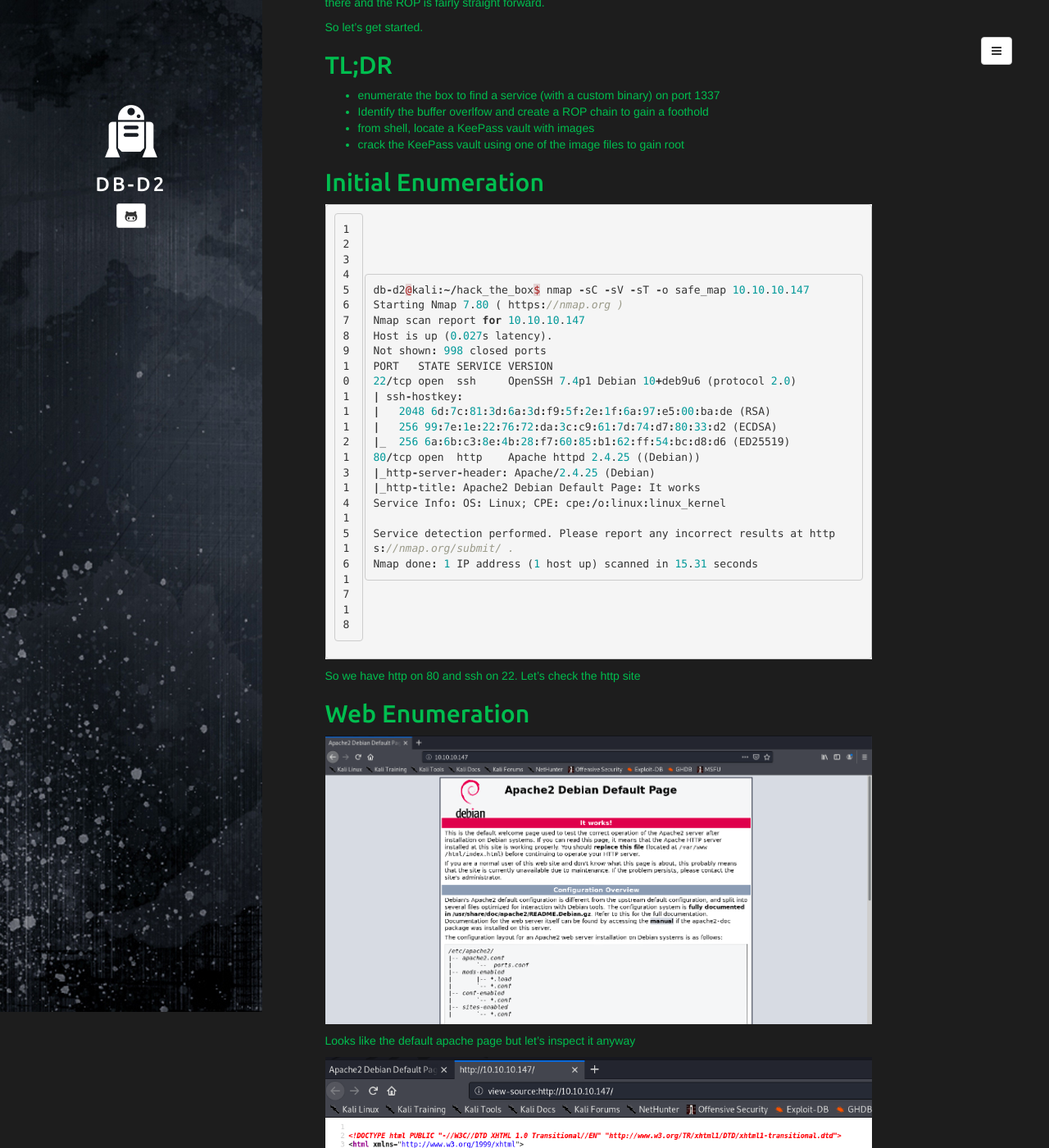
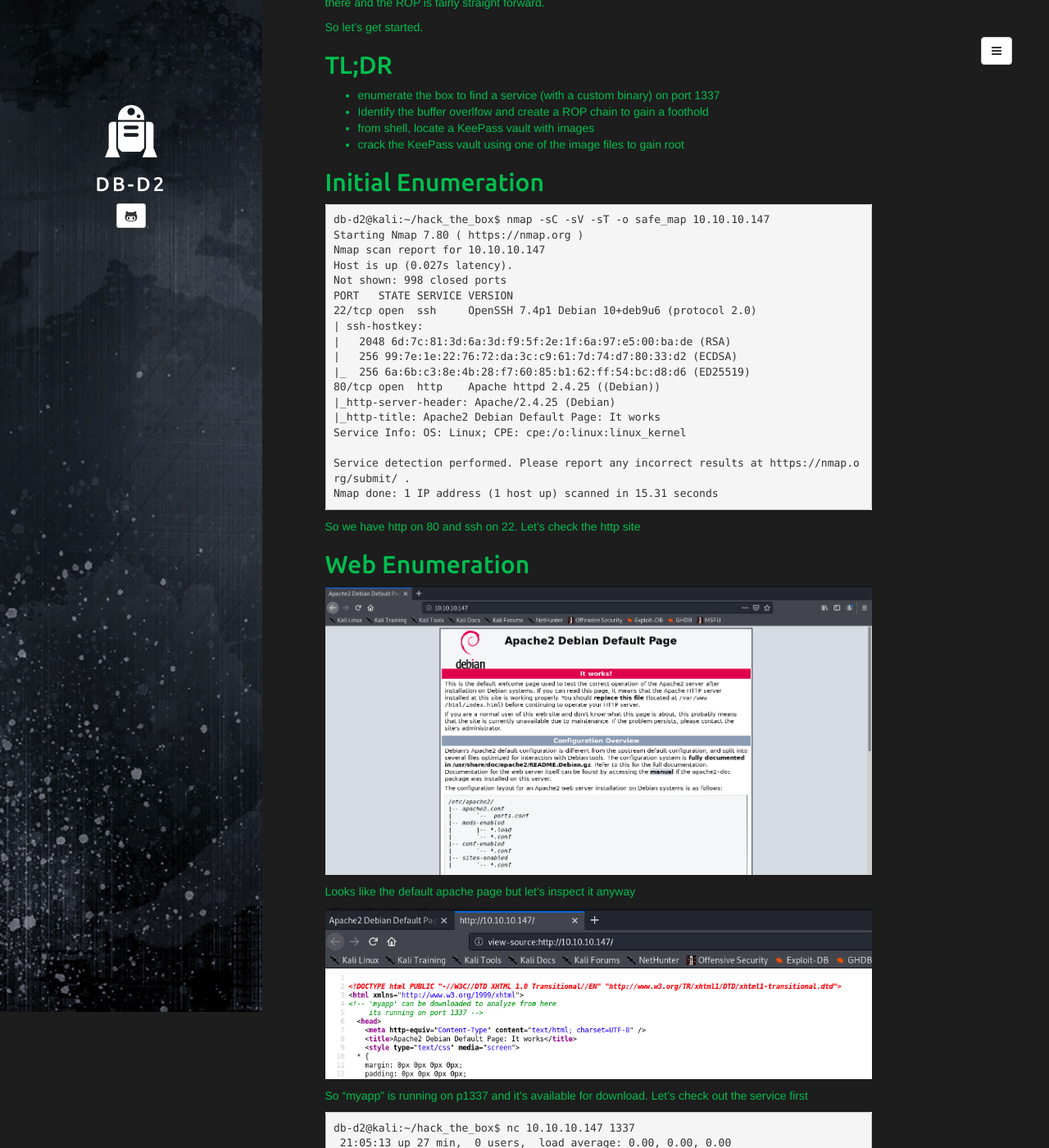
Before and after one commit to db-d2/db-d2.github.io, a Jekyll site: the page built from _posts/2019-08-30-safe.md, in a window 1280 px wide and 1400 px high, scrolled down 574 px. Shown: the whole window at 82% size. Built offline with Jekyll 4.4.1, drawn with Linux system fonts in a browser that asks for light colours; some of the changed text lies outside the part shown.

Commit message:
Update 2019-08-30-safe.md

```diff
--- a/_posts/2019-08-30-safe.md
+++ b/_posts/2019-08-30-safe.md
@@ -22,7 +22,7 @@
 
 ## Initial Enumeration
 
-{% highlight c linenos %}
+{% highlight linenos %}
 db-d2@kali:~/hack_the_box$ nmap -sC -sV -sT -o safe_map 10.10.10.147
 Starting Nmap 7.80 ( https://nmap.org )
 Nmap scan report for 10.10.10.147
@@ -55,7 +55,7 @@
 
 So "myapp" is running on p1337 and it's available for download. Let's check out the service first
 
-{% highlight c linenos %}
+{% highlight linenos %}
 db-d2@kali:~/hack_the_box$ nc 10.10.10.147 1337
  21:05:13 up 27 min,  0 users,  load average: 0.00, 0.00, 0.00
 hello
@@ -65,7 +65,7 @@
 
 Not much here, let's grab myapp and take a look
 
-{% highlight c linenos %}
+{% highlight linenos %}
 db-d2@kali:~/hack_the_box$ wget http://10.10.10.147/myapp
   http://10.10.10.147/myapp
 Connecting to 10.10.10.147:80... connected.
```
